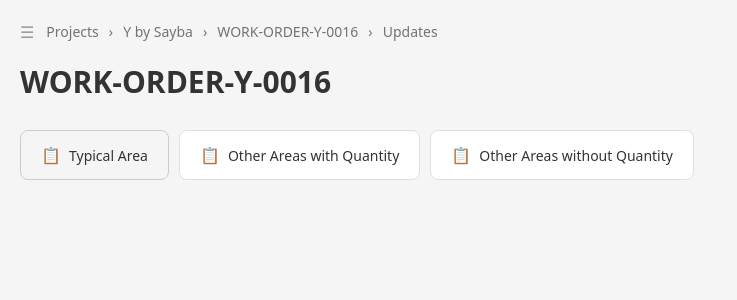
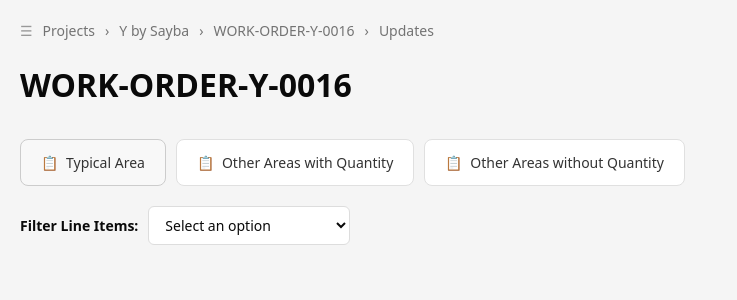
Before and after one commit to AnsariAffan007/construction-progress-tracker, a React (Vite) app: page / in a window 1280 px wide. Shown: the top 300 px of the page, without its empty margins (0-737 px from the left). Built offline with nearby package versions, Linux system fonts and the light colour scheme.

Commit message:
styles refactor into separate css

```diff
--- a/src/App.css
+++ b/src/App.css
@@ -0,0 +1,74 @@
+/* Breadcrumb */
+.breadcrumb {
+  display: flex;
+  align-items: center;
+  gap: 10px;
+  font-size: 14px;
+  color: #666;
+  margin-bottom: 20px
+}
+
+.breadcrumb>span {
+  color: #999;
+}
+
+/* Header */
+.header {
+  display: flex;
+  justify-content: space-between;
+  align-items: center;
+  margin-bottom: 30px;
+}
+
+.header>h1 {
+  font-size: 32px;
+  font-weight: 600;
+}
+
+/* Tabs */
+.tabs {
+  display: flex;
+  gap: 10px;
+  margin-bottom: 20px;
+}
+
+.tabs>.tab {
+  padding: 12px 20px;
+  background: white;
+  border: 1px solid #e0e0e0;
+  border-radius: 8px;
+  font-size: 14px;
+  cursor: pointer;
+  display: flex;
+  align-items: center;
+  gap: 8px;
+}
+
+.tabs>.tab.active {
+  background: #f8f8f8;
+  border-color: #ccc;
+}
+
+/* Filter Section */
+.filter-section {
+  display: flex;
+  align-items: center;
+  gap: 10px;
+  margin-bottom: 30px;
+}
+
+.filter-section>label {
+  font-size: 14px;
+  font-weight: 600;
+}
+
+.filter-section>.filter-dropdown {
+  padding: 8px 12px;
+  border: 1px solid #ddd;
+  border-radius: 6px;
+  font-size: 14px;
+  min-width: 200px;
+  background: white;
+  cursor: pointer;
+  font-weight: semibold;
+}
--- a/src/App.tsx
+++ b/src/App.tsx
@@ -4,17 +4,28 @@ import AppBreadcrumb from './components/layout/breadcrumb'
 function App() {
   return (
     <>
-      <div className='flex items-center gap-3 mb-[20px]'>
-        <span style={{ color: "#999" }}>☰</span>
+      <div className='breadcrumb'>
+        <span>☰</span>
         <AppBreadcrumb />
       </div>
-      <div className='font-semibold mb-[30px] text-[#333]'>
-        <h1 className='text-3xl'>WORK-ORDER-Y-0016</h1>
+      <div className='header'>
+        <h1>WORK-ORDER-Y-0016</h1>
       </div>
-      <div className='flex gap-x-[10px] items-center mb-[20px]'>
+      <div className='tabs'>
         <FilterCard content='Typical Area' active />
         <FilterCard content='Other Areas with Quantity' />
         <FilterCard content='Other Areas without Quantity' />
+      </div>
+      <div className='filter-section'>
+        <label>Filter Line Items:</label>
+        <select id="lineItemFilter" className='filter-dropdown'>
+          <option value="">Select an option</option>
+          <option value="LIT-01">LIT-01 (lit)</option>
+          <option value="LIT-02">LIT-02 (lit)</option>
+          <option value="SG CHEMICAL NEW X">SG CHEMICAL NEW X (t)</option>
+          <option value="PAINT-01">PAINT-01 (sqm)</option>
+          <option value="TILE-01">TILE-01 (sqm)</option>
+        </select>
       </div>
     </>
   )
@@ -23,12 +34,7 @@ function App() {
 
 function FilterCard({ content, active }: { content: string, active?: boolean }) {
   return (
-    <div
-      className={`
-        py-[12px] px-[20px] border rounded-sm
-        ${active ? 'bg-transparent border-[#ccc]' : 'bg-white border-[#e0e0e0]'}`
-      }
-    >
+    <div className={`tab ${active ? "active" : ""}`}>
       <div className='flex gap-x-2 items-center'>
         <span>📋</span>
         <span className='text-[#333] text-[14px] my-auto'>{content}</span>
--- a/src/index.css
+++ b/src/index.css
@@ -1,5 +1,10 @@
 @import "tailwindcss";
 @import "tw-animate-css";
+
+* {
+  margin: 0;
+  padding: 0;
+}
 
 @custom-variant dark (&:is(.dark *));
 
```
